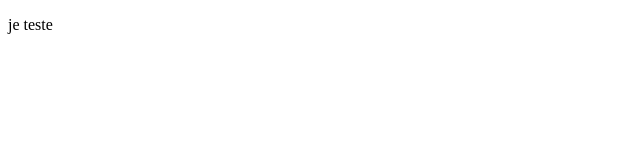
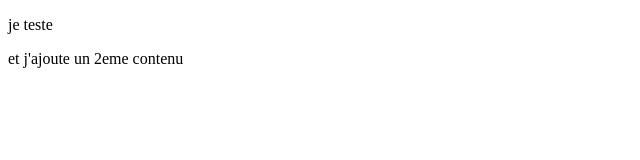
Before and after one commit to bartbc/test_git, a plain HTML site: page index.html in a window 1280 px wide. Shown: the whole page, without its empty margins (0-640 px from the left). Drawn offline with Linux system fonts and the light colour scheme.

Commit message:
message de commit (=validation ???

```diff
--- a/index.html
+++ b/index.html
@@ -8,7 +8,10 @@
 </head>
 <body>
     <head></head>
+    <section>
         <p>je teste</p>
+        <p>et j'ajoute un 2eme contenu</p>
+    </section>
     <footer></footer>
 </body>
 </html>
```
